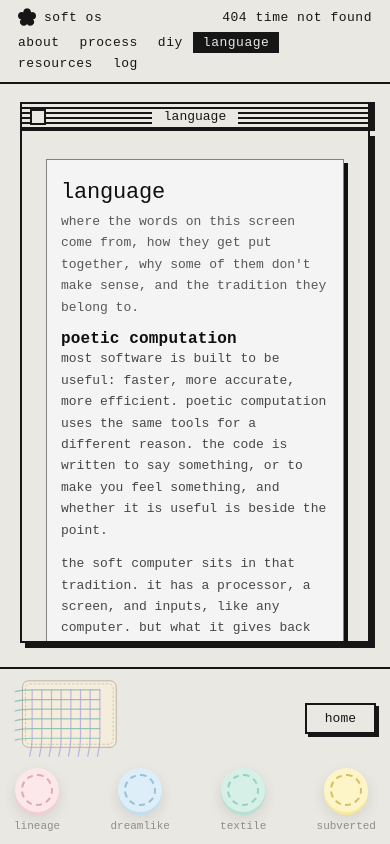
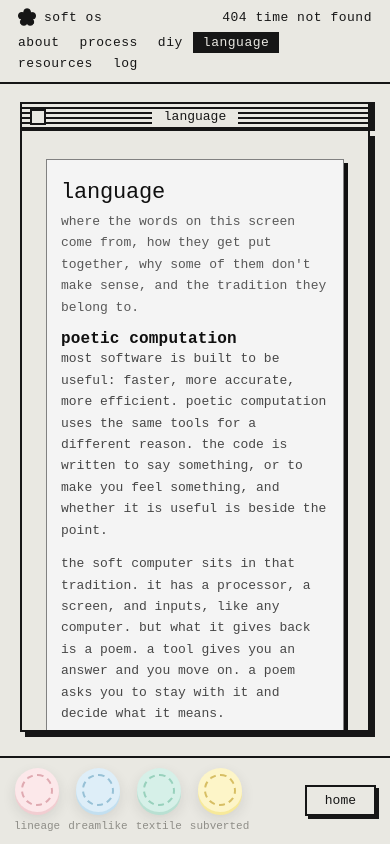
Before and after one commit to yafira/soft-computer, a Next.js app: page /language in a window 390 px wide. Built offline with nearby package versions, Linux system fonts and the light colour scheme; a web font is replaced by a local one.

Commit message:
hid the matrix pad on phones once it has been touched

```diff
--- a/src/app/eink.module.css
+++ b/src/app/eink.module.css
@@ -641,6 +641,29 @@
     width: 100%;
   }
 
+  /* once the pad has been touched it goes away, and the buttons share one row with home/play */
+  .padGone {
+    display: none;
+  }
+
+  .dockNoPad {
+    display: flex;
+    flex-wrap: wrap;
+    align-items: center;
+    justify-content: space-between;
+  }
+
+  .dockNoPad .felts {
+    flex: 1 1 auto;
+    width: auto;
+    justify-content: flex-start;
+    gap: 8px;
+  }
+
+  .dockNoPad .side {
+    margin-left: auto;
+  }
+
   .padSvg {
     width: 104px;
   }
--- a/src/app/page.js
+++ b/src/app/page.js
@@ -374,6 +374,7 @@ export default function HomePage() {
         active={playing ? corpus : null}
         onPress={press}
         onTouch={touchPad}
+        padGone={Boolean(stage) && stage !== "boot"}
         side={
           <>
             {stage === "desktop" && playing && (
--- a/src/components/OsDock.js
+++ b/src/components/OsDock.js
@@ -31,6 +31,7 @@ export default function OsDock() {
       active={null}
       onPress={press}
       onTouch={() => {}}
+      padGone
       side={
         <Link href="/" className={s.play}>
           home
--- a/src/components/SoftDock.js
+++ b/src/components/SoftDock.js
@@ -13,7 +13,7 @@ const PAD_GAP = 16;
 
 // the matrix pad: row and column threads crossing on a fabric square.
 // it works as the presence detector, so touching it is how you get in
-function Trackpad({ onTouch }) {
+function Trackpad({ onTouch, gone }) {
   const [at, setAt] = useState(null);
   const dwell = useRef(null);
 
@@ -52,7 +52,7 @@ function Trackpad({ onTouch }) {
   const bottom = y(ROWS - 1);
 
   return (
-    <div className={s.pad}>
+    <div className={s.pad + (gone ? " " + s.padGone : "")}>
       <svg
         viewBox={"0 0 " + (right + PAD_X) + " " + (bottom + PAD_Y + 14)}
         className={s.padSvg}
@@ -113,10 +113,11 @@ function Trackpad({ onTouch }) {
 }
 
 // the bottom of the frame: matrix pad, felt buttons, and whatever sits on the right
-export default function SoftDock({ active, onPress, onTouch, side }) {
+// padGone: on phones the pad leaves once it has been touched, to give the screen more room
+export default function SoftDock({ active, onPress, onTouch, side, padGone }) {
   return (
-    <footer className={s.dock}>
-      <Trackpad onTouch={onTouch} />
+    <footer className={s.dock + (padGone ? " " + s.dockNoPad : "")}>
+      <Trackpad onTouch={onTouch} gone={padGone} />
       <div className={s.felts}>
         {Object.entries(BUTTONS).map(([key, b]) => (
           <button
```
